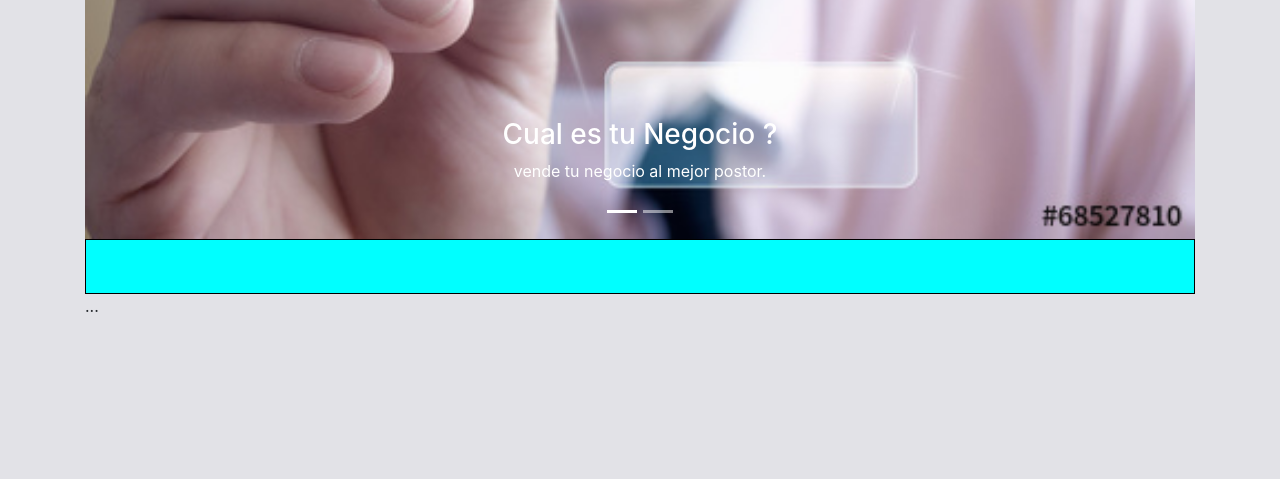
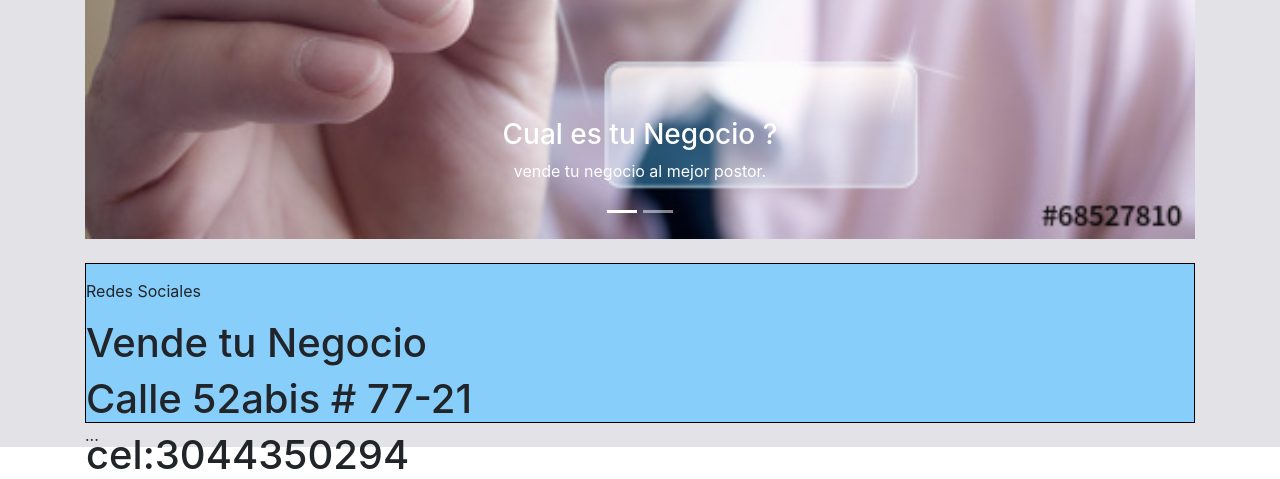
Before and after one commit to Stovar97/Proyecto_app_movil, a PHP site: page / in a window 1280 px wide. Shown: the part 609-1088 px from the top of the page. Before the commit the page ends 921 px from the top, so only its background shows below. Run offline with PHP 8.4, Linux system fonts and the light colour scheme.

Commit message:
santy tengo hambre gaste algo

```diff
--- a/index.html
+++ b/index.html
@@ -73,11 +73,24 @@
     </a>
   </div>
   <div>
+    <br>
 <div class="container">
     <div class="row">
-    <footer>
+  <footer>
+    <section>
+      <p>Redes Sociales</p>
+    </section>
+    <address>
+<h1>Vende tu Negocio</h1>
+<h1>Calle 52abis # 77-21</h1>
+<h1>cel:3044350294</h1>
 
-    </footer>
+    </address>
+    <section>
+
+    </section>
+
+  </footer>
     </div>
 
 </div>
--- a/main.css
+++ b/main.css
@@ -22,7 +22,8 @@ body{
 }
 footer{
     border: 1px solid black;
-    background-color: aqua;
-    height: 55px;
+    background-color:lightskyblue;
+    height: 160px;
     width: 100%;
+    padding-top: 15px;
 }
```
